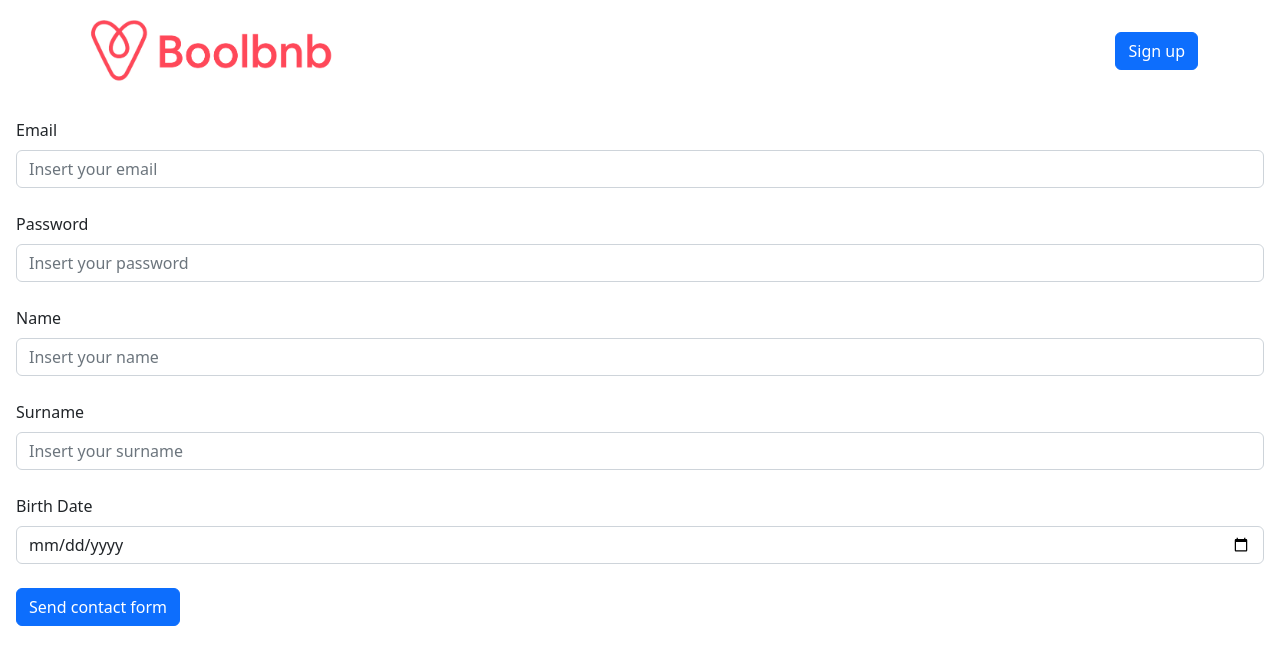
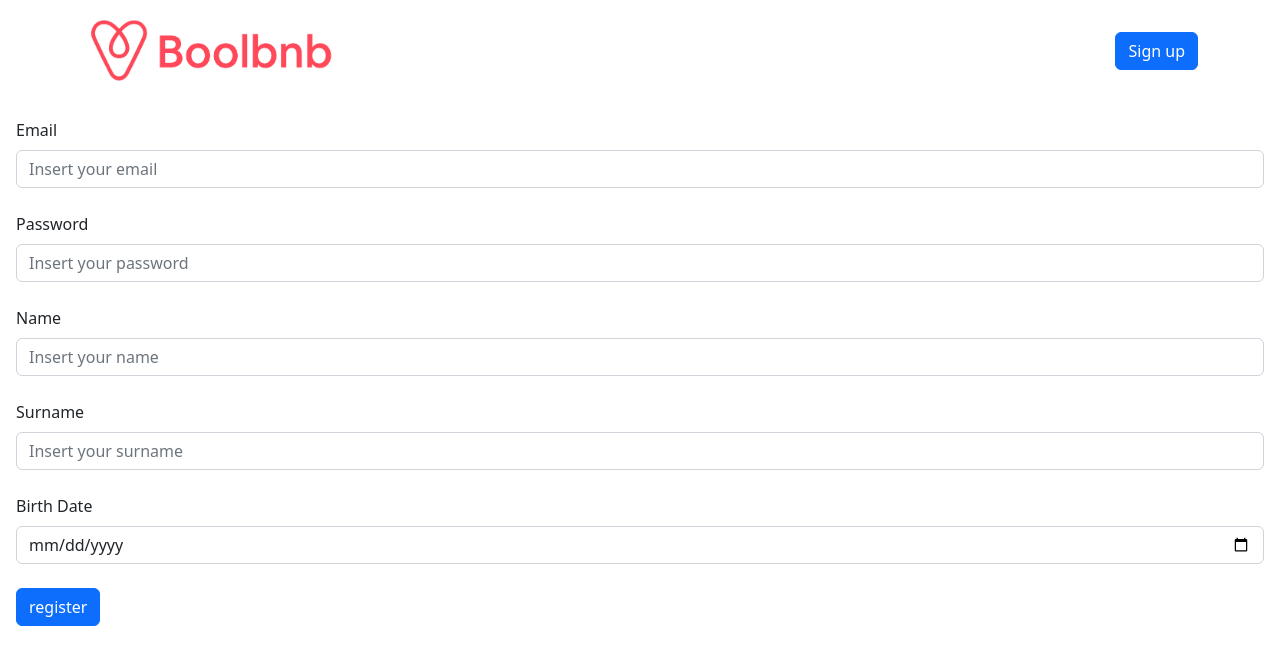
Before and after one commit to FlorianKomnino/proj81-team4-frontend, a Vue app: page /registration in a window 1280 px wide. Shown: the top 664 px of the page. Built offline with nearby package versions, Linux system fonts and the light colour scheme.

Commit message:
implement store and login feature width dashboard redirect

```diff
--- a/src/pages/LoginForm.vue
+++ b/src/pages/LoginForm.vue
@@ -19,7 +19,9 @@
                     <input type="password" name="password" class="form-control" id="exampleInputPass1"
                         aria-describedby="passHelp" placeholder="Enter Password" v-model="form.password">
                 </div>
-                <button type="submit" class="btn btn-primary mt-5">Submit</button>
+
+                <!-- <router-link :to="{name: 'UserDashboard'}" type="submit" class="btn btn-primary mt-5">Submit</router-link> -->
+                <button type="submit">daje</button>
             </form>
         </div>
     </div>
@@ -29,18 +31,18 @@
 
 <script>
 import axios from 'axios'
+import { store } from '../store.js'
 export default {
 
     components: {
     },
     data() {
         return {
-
+            store,
             form: {
                 email: '',
                 password: ''
             },
-            userDetails:[]
         }
     },
     methods: {
@@ -50,25 +52,34 @@ export default {
             axios.post('http://127.0.0.1:8000/api/login', this.form)
                 .then((resp) => {
                     console.log(resp["data"]["status"]);
-                    //this.loadlist();
-                    //reset form
                     this.form.email = '';
                     this.form.password = '';
                     if (resp["data"]["status"] == "error") {
                         console.log(resp);
                     }
                     else {
-                        console.log('ha fatto cumpa\'');
-                        this.userDetails = resp.data.data
+                        this.store.userData = resp.data.data
+                        this.goToDashboard()
                     }
 
                 })
                 .catch((e) => {
                     console.log(e);
                 })
+        },
+        goToDashboard() {
+
+            this.$router.push('/userDashboard')
+        },
+        fromRegistration(){
+            this.login_user()
+        }
+    },
+    created:{
+        if (registrationForm) {
+            this.fromRegistration()
         }
     }
-
 }
 </script>
 
--- a/src/pages/RegistrationForm.vue
+++ b/src/pages/RegistrationForm.vue
@@ -1,5 +1,6 @@
 <script>
 import axios from 'axios';
+import {store} from '../store';
 
 
 export default {
@@ -14,6 +15,7 @@ export default {
             errors: {},
             success: false,
             apiAddress: 'http://127.0.0.1:8000/api/',
+            store
 
         }
     },
@@ -31,16 +33,30 @@ export default {
                 birth_date: this.birth_date,
                 email: this.email,
             };
+            const loginData={
+                email: this.email,
+                password: this.password
+            };
             axios.post(`${this.apiAddress}user`, formData).then((response) => {
-                this.success = response.data.success;
-                console.log(this.success);
-                // console.warn(this.success);
-                if (this.success) {
-                    this.name = "";
-                    this.surname = "";
-                    this.email = "";
-                    this.password = "";
-                    this.birth_date = "";
+                this.success = response.data.success
+                if (this.success == undefined) {
+                    axios.post('http://127.0.0.1:8000/api/login', loginData)
+                        .then((resp) => {
+                            console.log(resp["data"]["status"]);
+                            //this.loadlist();
+                            //reset form
+                            console.log('ciao')
+                            this.name = "";
+                            this.surname = "";
+                            this.email = "";
+                            this.password = "";
+                            this.birth_date = "";
+                            this.store.userData = resp.data.data
+                            this.goToDashboard()
+                        })
+                        .catch((e) => {
+                            console.log(e);
+                    })
                 } else {
                     this.errors = response.data.errors;
                     console.warn(this.errors);
@@ -49,6 +65,9 @@ export default {
                 //  se è andata bene fai a
                 // altrimenti fai b
             })
+        },
+        goToDashboard() {
+            this.$router.push('/userDashboard')
         }
     },
 }
@@ -123,9 +142,10 @@ export default {
 
 
             <div class="mb-4">
-                <router-link :to="{name:'UserDashboard'}" class="btn btn-primary"  @click.prevent="sendContactForm">
+                <button class="btn btn-primary" @click.prevent="sendContactForm"> register </button>
+                <!-- <router-link :to="{name:'UserDashboard'}" class="btn btn-primary"  @click.prevent="sendContactForm">
                     Send contact form
-                </router-link>
+                </router-link> -->
             </div>
         </div>
     </section>
```
